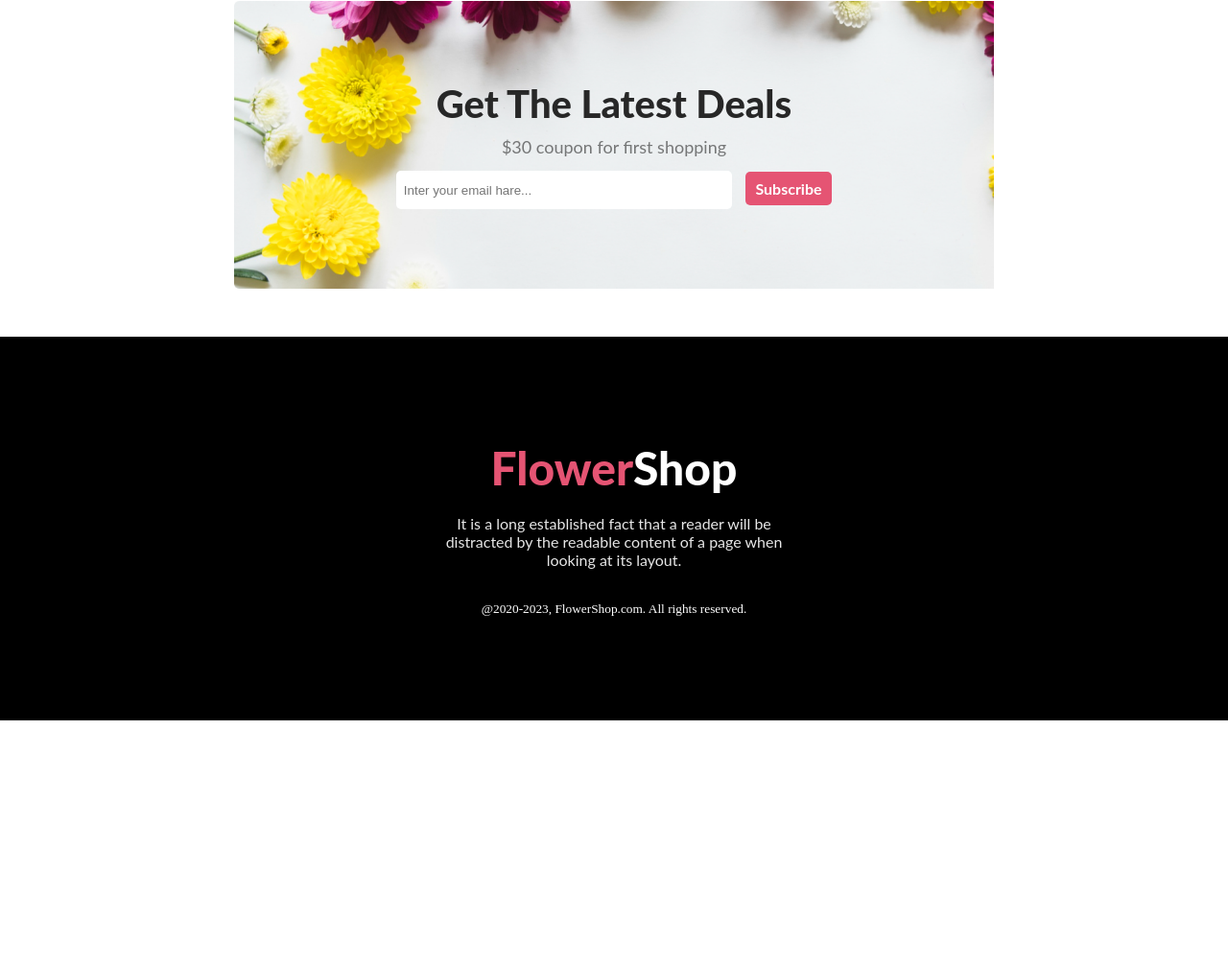
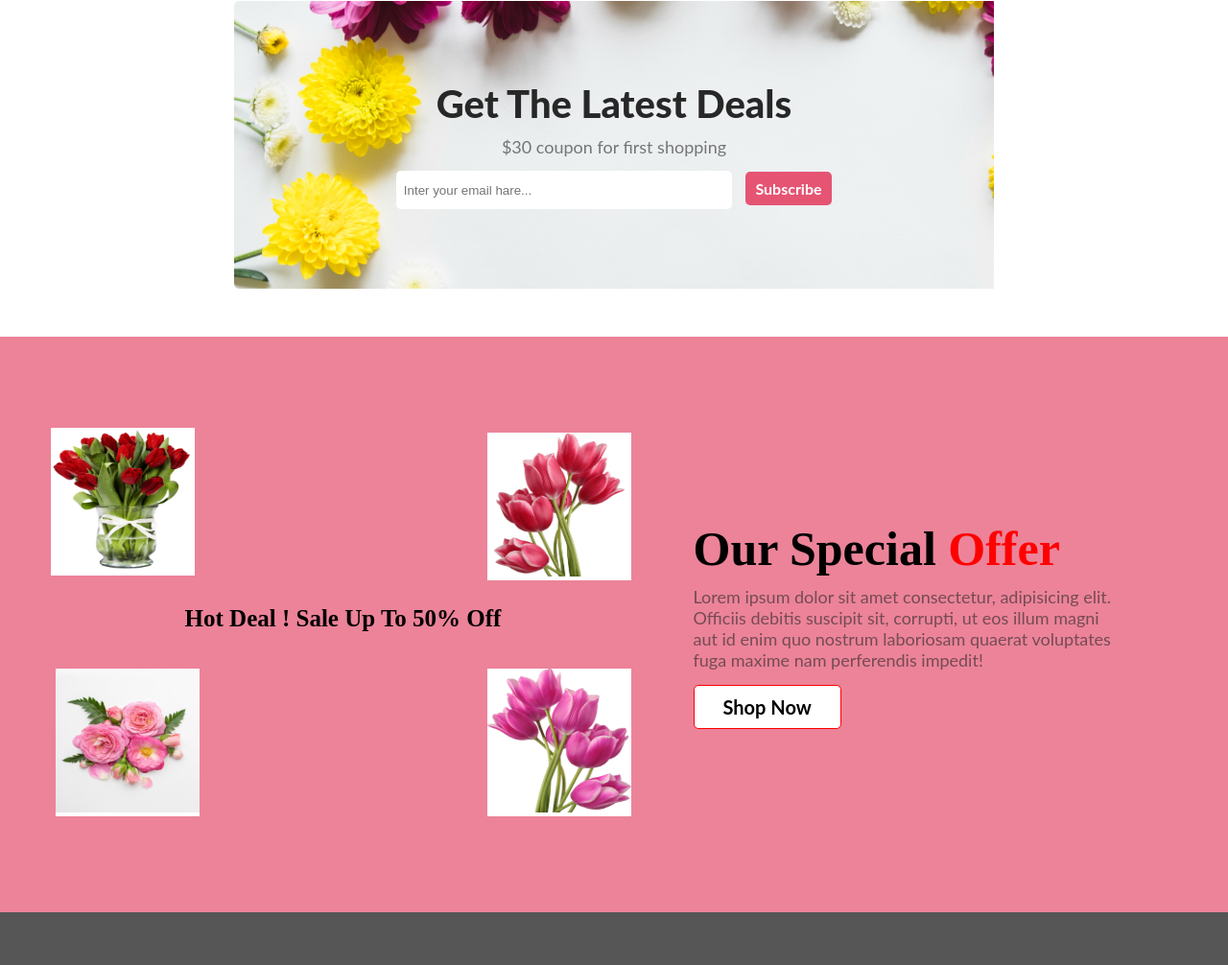
Before and after one commit to Sunny-Sharif/My-online-flower-shop, a plain HTML site: page index.html in a window 1280 px wide. Shown: the part 2641-3647 px from the top of the page at 96% size. Before the commit the page ends 3392 px from the top, so only its background shows below. Drawn offline with Linux system fonts and the light colour scheme.

Commit message:
special section added and project complet

```diff
--- a/index.css
+++ b/index.css
@@ -295,12 +295,114 @@
     font-weight: 700;
 }
 
+
+/* subscribe section end */
+
+
+/* special section start */
+
+.speical {
+    color: rgb(0, 0, 0);
+    /* background-image: url("./image/footer-bg.png"), linear-gradient(rgba(0, 0, 0, 0.877), rgba(0, 0, 0, 0.781)); */
+    background-color: #e55473b9;
+}
+
+.spicial-containar {
+    height: 600px;
+    display: flex;
+    justify-content: space-around;
+    align-items: center;
+    margin: 0 50px;
+}
+
+.flower-style-titels {
+    color: black;
+    font-size: 25px;
+    text-align: center;
+    margin-top: 130px;
+}
+
+.flower-style {
+    position: relative;
+    background-image: url("./image//Rectangle\ 9.png");
+    background-repeat: no-repeat;
+    background-size: cover;
+    width: 500px;
+    height: 300px;
+}
+
+.flower-style-box-1 {
+    background-color: white;
+    position: absolute;
+    top: -55px;
+    left: -55px;
+}
+
+.flower-style-box-2 {
+    background-color: white;
+    position: absolute;
+    right: -50px;
+    top: -50px;
+}
+
+.flower-style-box-3 {
+    background-color: white;
+    position: absolute;
+    bottom: -50px;
+    left: -50px;
+}
+
+.flower-style-box-4 {
+    background-color: white;
+    position: absolute;
+    bottom: -50px;
+    right: -50px;
+}
+
+.sspeical-image-style {
+    width: 150px;
+    height: 150px;
+}
+
+.speical-text {
+    width: 450px;
+}
+
+.speical-titel {
+    color: black;
+    font-size: 50px;
+    margin-bottom: 10px;
+}
+
+.speical-info {
+    color: rgba(39, 39, 39, 0.60);
+    font-family: Lato;
+    font-size: 18px;
+    font-weight: 400;
+}
+
+.speical-button {
+    color: black;
+    border: 1px solid red;
+    background-color: white;
+}
+
+.hot-deal-titel-colors {
+    color: red;
+}
+
+
+/* special section end */
+
+
+/* footer section start */
+
 .footer-containar {
-    height: 400px;
+    height: 300px;
     display: flex;
     justify-content: center;
     align-items: center;
-    background-color: black;
+    background-color: rgba(0, 0, 0, 0.664);
 }
 
 .footer-box {
@@ -326,4 +428,4 @@
 }
 
 
-/* subscribe section end */
+/* footer section end*/
--- a/index.html
+++ b/index.html
@@ -127,6 +127,33 @@
             </div>
         </section>
         <!-- subscribe section end-->
+        <!-- spacial section start -->
+        <section class="speical">
+            <div class="spicial-containar">
+
+                <div class="flower-style">
+
+                    <h1 class="flower-style-titels">Hot Deal ! Sale Up To 50% Off</h1>
+                    <div class="flower-style-box-1 "><img src="./Flower Asset/pngwing 8.png" alt="" class="sspeical-image-style"></div>
+                    <div class="flower-style-box-2"><img src="./Flower Asset/pngwing 10.png" alt="" class="sspeical-image-style">
+                    </div>
+
+
+                    <div class="flower-style-box-3 "><img src="./Flower Asset/Flower 01.png" alt="" class="sspeical-image-style"></div>
+                    <div class="flower-style-box-4"><img src="./Flower Asset/pngwing 6.png" alt="" class="sspeical-image-style"></div>
+
+                </div>
+                <div class="speical-text">
+                    <h1 class="speical-titel"> Our Special <span class="hot-deal-titel-colors">Offer</span></h1>
+                    <p class="speical-info">
+                        Lorem ipsum dolor sit amet consectetur, adipisicing elit. Officiis debitis suscipit sit, corrupti, ut eos illum magni aut id enim quo nostrum laboriosam quaerat voluptates fuga maxime nam perferendis impedit!
+                    </p>
+                    <button class="primary-button speical-button">Shop Now</button>
+
+                </div>
+            </div>
+        </section>
+
     </main>
     <footer>
         <div class="footer-containar">
```
Also changed, not shown: image/footer-bg.png (added), image/pngwing 5.png (added).
